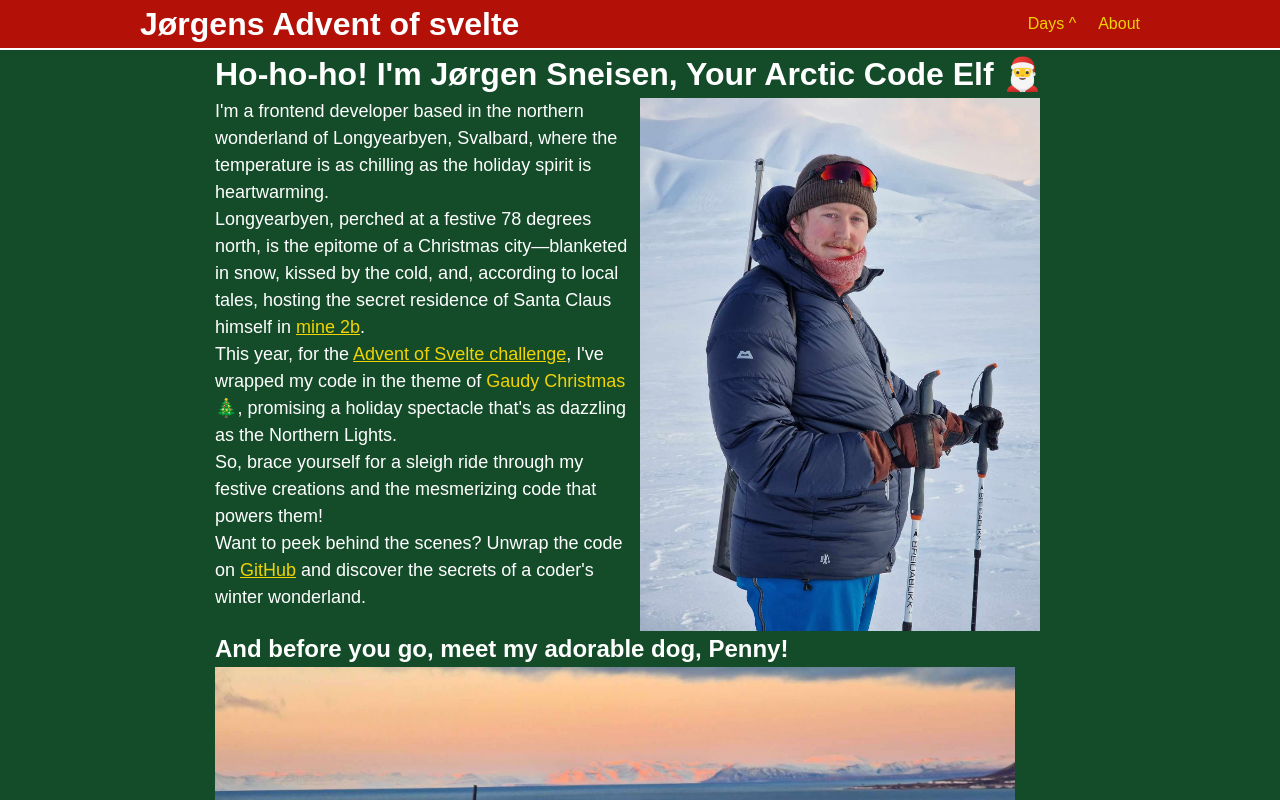
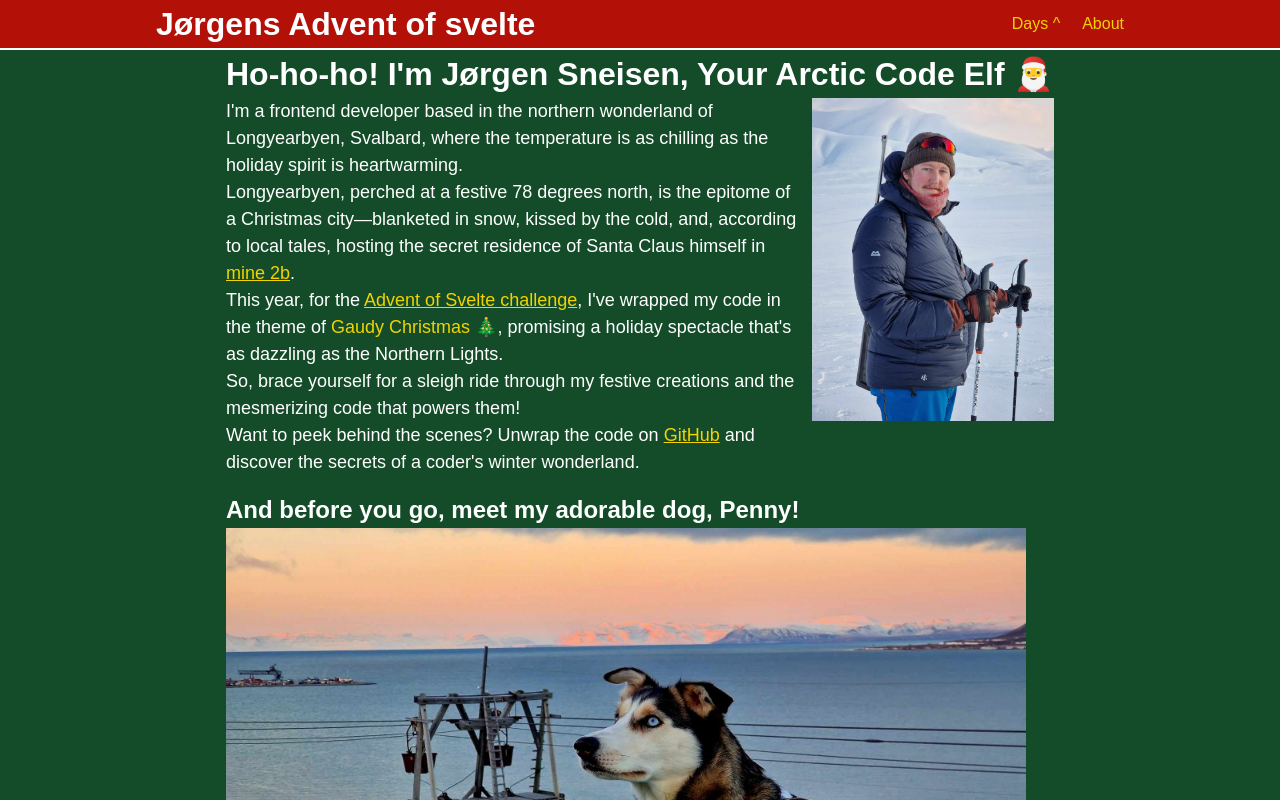
Before and after one commit to jorri11/j-rgensAdventOfSvelte, a SvelteKit app: page /about in a window 1280 px wide. Shown: the top 800 px of the page. Built offline with nearby package versions, Linux system fonts and the light colour scheme.

Commit message:
Fix some css on about

```diff
--- a/src/routes/+layout.svelte
+++ b/src/routes/+layout.svelte
@@ -84,6 +84,7 @@
 		justify-content: space-between;
 		max-width: var(--max-width);
 		margin: 0 auto;
+		padding: 0 1rem;
 	}
 	main {
 		position: relative;
--- a/src/routes/about/+page.svelte
+++ b/src/routes/about/+page.svelte
@@ -1,16 +1,15 @@
 <div class="outer">
 	<h1>Ho-ho-ho! I'm Jørgen Sneisen, Your Arctic Code Elf 🎅</h1>
-	<div class="wrapper">
 	<img src="/me2.jpg" class="main-img" alt="me" />
 	<div class="paragraph-wrapper">
 		<p>
-				I'm a frontend developer based in the northern wonderland of Longyearbyen, Svalbard, where
-				the temperature is as chilling as the holiday spirit is heartwarming.
+			I'm a frontend developer based in the northern wonderland of Longyearbyen, Svalbard, where the
+			temperature is as chilling as the holiday spirit is heartwarming.
 		</p>
 		<p>
 			Longyearbyen, perched at a festive 78 degrees north, is the epitome of a Christmas
-				city—blanketed in snow, kissed by the cold, and, according to local tales, hosting the
-				secret residence of Santa Claus himself in <a
+			city—blanketed in snow, kissed by the cold, and, according to local tales, hosting the secret
+			residence of Santa Claus himself in <a
 				href="https://www.spitsbergen-svalbard.com/photos-panoramas-videos-and-webcams/spitsbergen-panoramas/longyearbyen/nye-gruve-2.html"
 				target="_blank"
 				rel="noopener noreferrer">mine 2b</a
@@ -36,32 +35,32 @@
 			> and discover the secrets of a coder's winter wonderland.
 		</p>
 	</div>
-	</div>
 
-	<h2>And before you go, meet my adorable dog, Penny!</h2>
-	<img src="/penny.jpg" alt="Penny, my dog" />
+	<h2 class="dog-header">And before you go, meet my adorable dog, Penny!</h2>
+	<img src="/penny.jpg" alt="Penny, my dog" class="dog-img" />
 </div>
 
 <style>
 	.outer {
 		margin: 0 auto;
-		max-width: 850px;
+		max-width: 860px;
+		padding: 0 1rem 1rem 1rem;
 	}
 	.paragraph-wrapper {
-		grid-column: 1;
-		grid-row: 1;
 		font-size: 18px;
 	}
+
 	.main-img {
-		width: 100%;
-		max-width: 400px;
-		grid-column: 2;
+		width: 50%;
+		max-width: 250px;
+		float: right;
+		padding: 0 0 0.5rem 0.5rem;
 	}
-	.wrapper {
-		display: grid;
-		grid-template-columns: 1fr 1fr;
+	.dog-header {
+		clear: both;
+		padding-top: 1rem;
 	}
-	img {
+	.dog-img {
 		width: 100%;
 		max-width: 800px;
 	}
```
Lines whose indentation alone changed are shown as unchanged.
